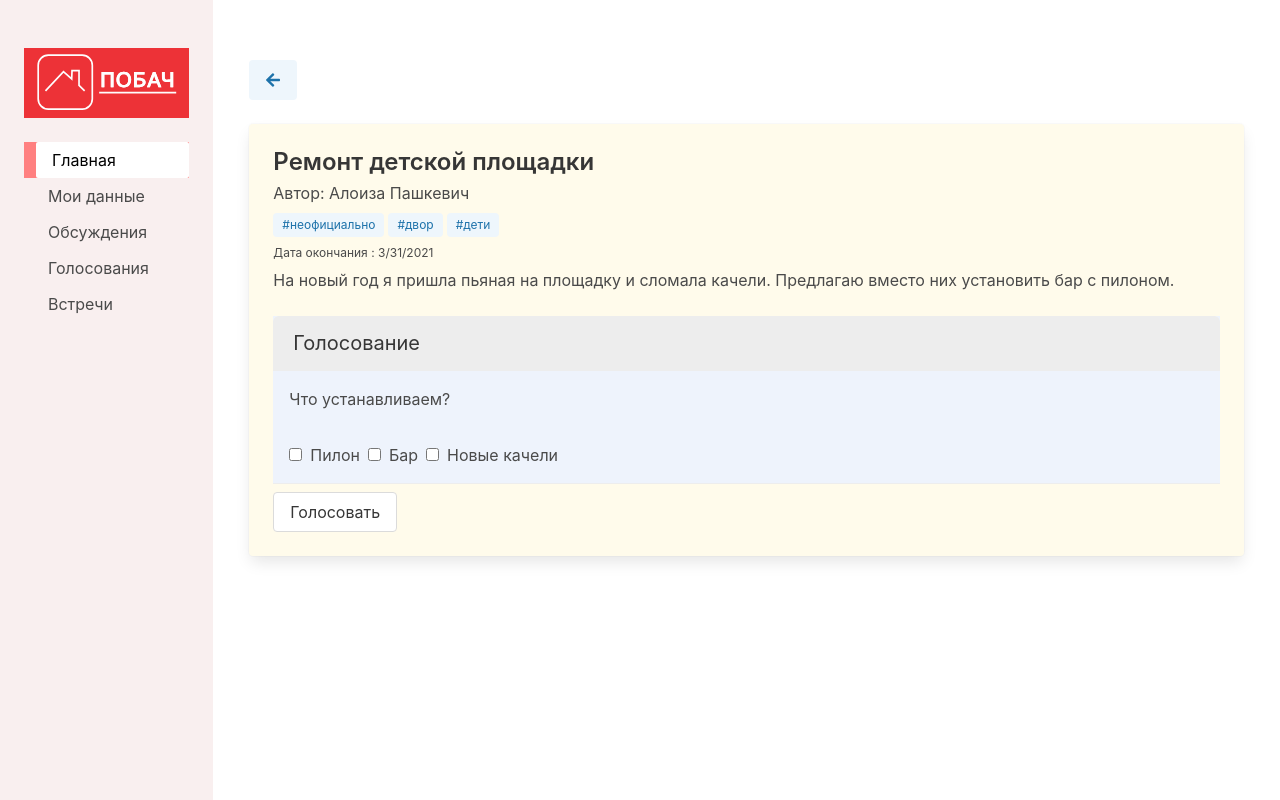
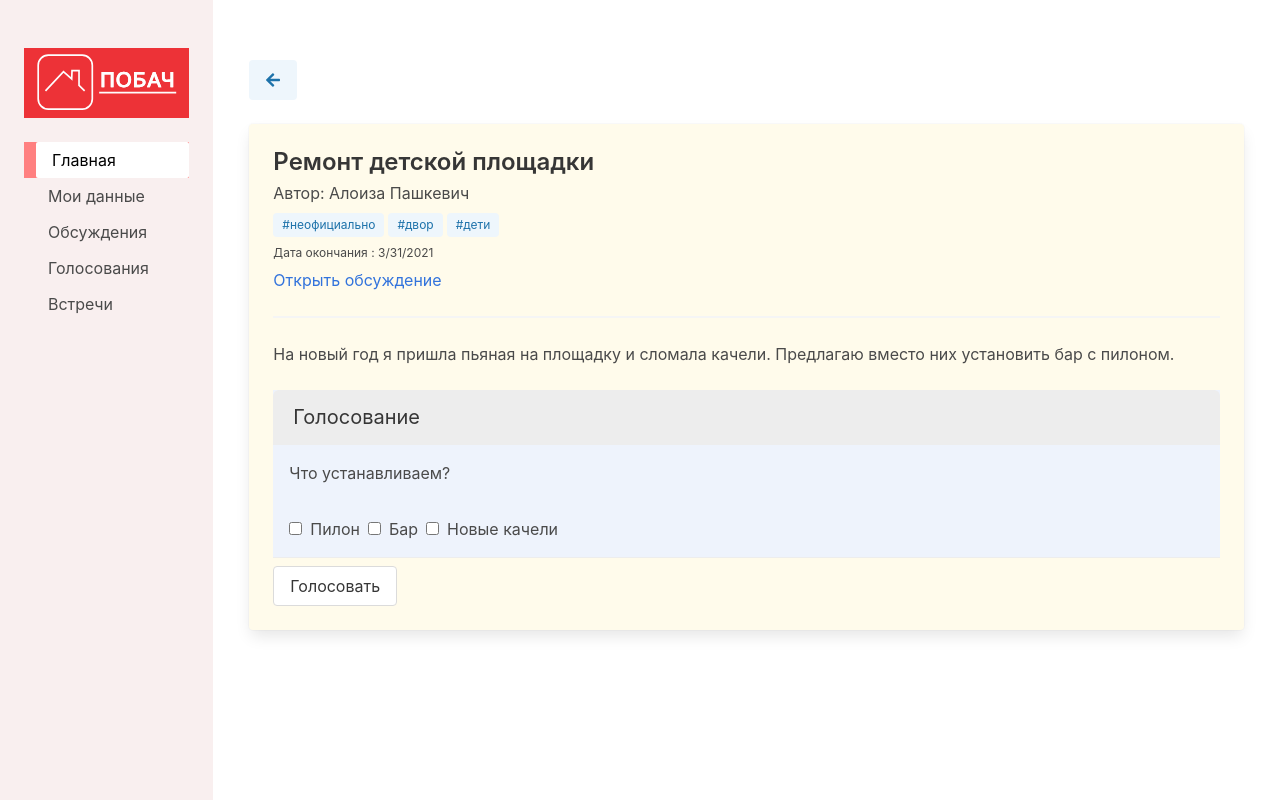
Before and after one commit to BelarusDigitalFuture/o, a React (Create React App) app: page /polls/1 in a window 1280 px wide. Built offline with nearby package versions, Linux system fonts and the light colour scheme.

Commit message:
link to topic on poll page, if applicable

```diff
--- a/src/components/Menu/Menu.js
+++ b/src/components/Menu/Menu.js
@@ -9,10 +9,10 @@ const Menu = (props) => {
         backgroundColor: '#f9efef',
         height: '100vh',
         position: 'sticky',
-        'overflow-anchor': 'none',
+        overflowAnchor: 'none',
         display: 'inline-block',
         top: '0',
-        'overflow-y': 'auto',
+        overflowY: 'auto',
       }}
     >
       <figure className="image ">
--- a/src/components/Pages/PollPage/PollPage.jsx
+++ b/src/components/Pages/PollPage/PollPage.jsx
@@ -2,7 +2,7 @@ import React from 'react';
 import { useContext } from 'react';
 import { useState } from 'react';
 import GenericPage from '../GenericPage/GenericPage';
-import { useParams } from 'react-router-dom';
+import { useParams, useHistory } from 'react-router-dom';
 import { PollsContext } from '../../../shared/state';
 
 const PollPage = () => {
@@ -19,6 +19,7 @@ const PollPage = () => {
   const { header, date, author, text, isRadio, tags, pollData } = poll;
   const isOpen = date.getTime() >= new Date().getTime();
   const isSuccess = pollData.results.some((x) => x > 50);
+  const history = useHistory();
 
   let color = isOpen
     ? 'has-background-warning-light'
@@ -42,10 +43,22 @@ const PollPage = () => {
                     #{x}
                   </span>
                 ))}
-                <p className="subtitle is-7 mt-2">Дата окончания : {date.toLocaleDateString()}</p>
+                <p className="subtitle is-7 mt-2 mb-2">
+                  Дата окончания : {date.toLocaleDateString()}
+                </p>
+                {pollData.discussionId ? (
+                  <a onClick={() => history.push(`/discussions/${pollData.discussionId}`)}>
+                    Открыть обсуждение
+                  </a>
+                ) : (
+                  ''
+                )}
               </div>
             </div>
-            <div className="content">{text}</div>
+            <div className="content">
+              <hr />
+              {text}
+            </div>
             {isOpen ? (
               <section className="section p-0 has-background-link-light">
                 <div className="panel-heading">
--- a/src/shared/state/polls.js
+++ b/src/shared/state/polls.js
@@ -14,7 +14,7 @@ const defaultPolls = [
       question: 'Хотите новый унитаз?',
       items: ['Да', 'Нет'],
       results: [52, 11],
-      discussionId: 1,
+      discussionId: 0,
     },
     id: 0,
   },
@@ -30,7 +30,7 @@ const defaultPolls = [
       question: 'Что устанавливаем?',
       items: ['Пилон', 'Бар', 'Новые качели'],
       results: [11, 32, 53],
-      discussionId: 1,
+      discussionId: 1612881007433,
     },
     id: 1,
   },
@@ -46,7 +46,7 @@ const defaultPolls = [
       question: 'Придете?',
       items: ['Да, один', 'Да, с семьей', 'Нет'],
       results: [14, 52, 3],
-      discussionId: 1,
+      discussionId: 0,
     },
     id: 2,
   },
@@ -61,7 +61,7 @@ const defaultPolls = [
       question: 'Кого выбрать?',
       items: ['Людку из третьего', 'Соседа Игоря', 'Зинку с пятого'],
       results: [1, 3, 12],
-      discussionId: 1,
+      discussionId: 0,
     },
     id: 3,
   },
```
